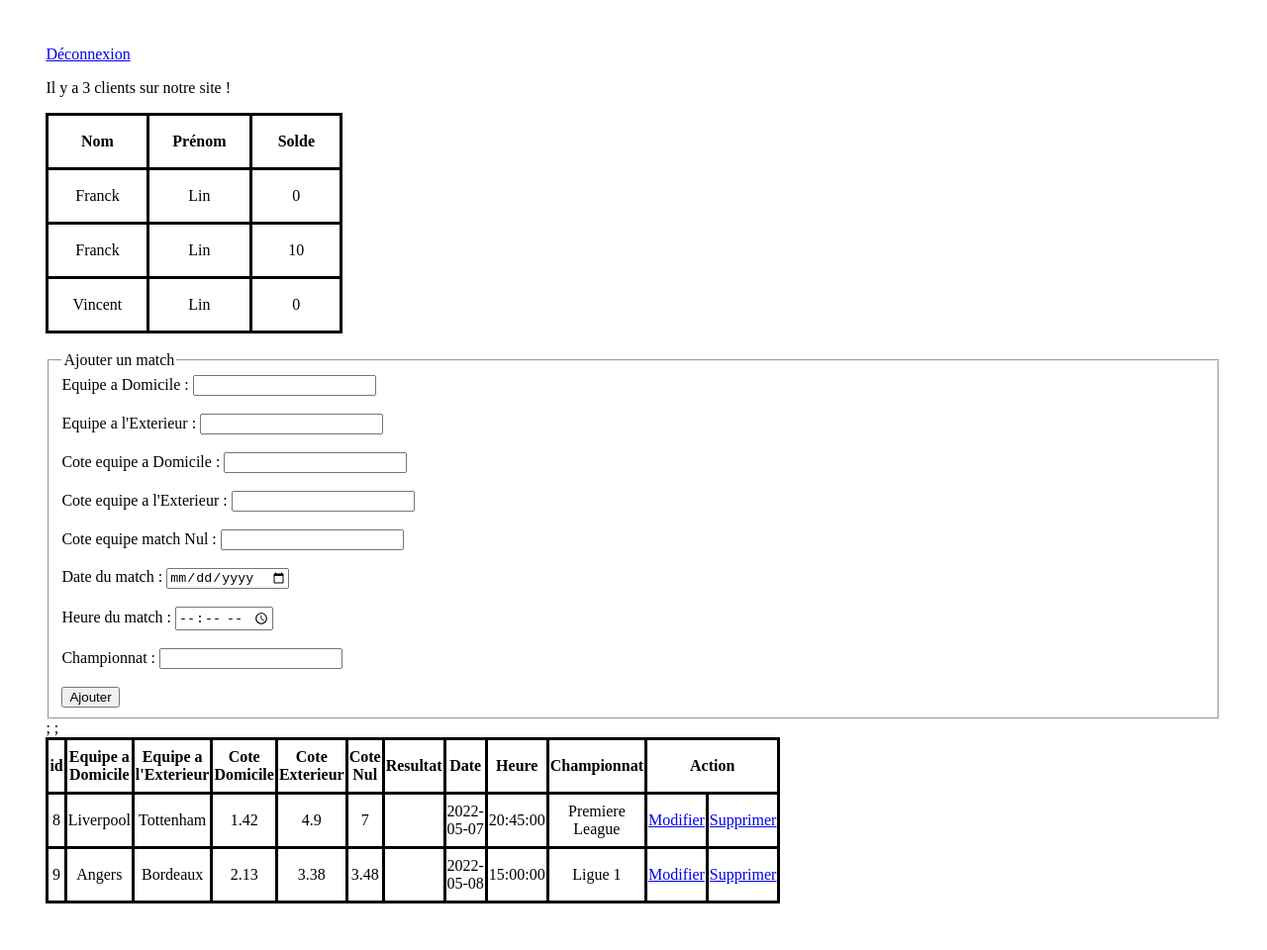
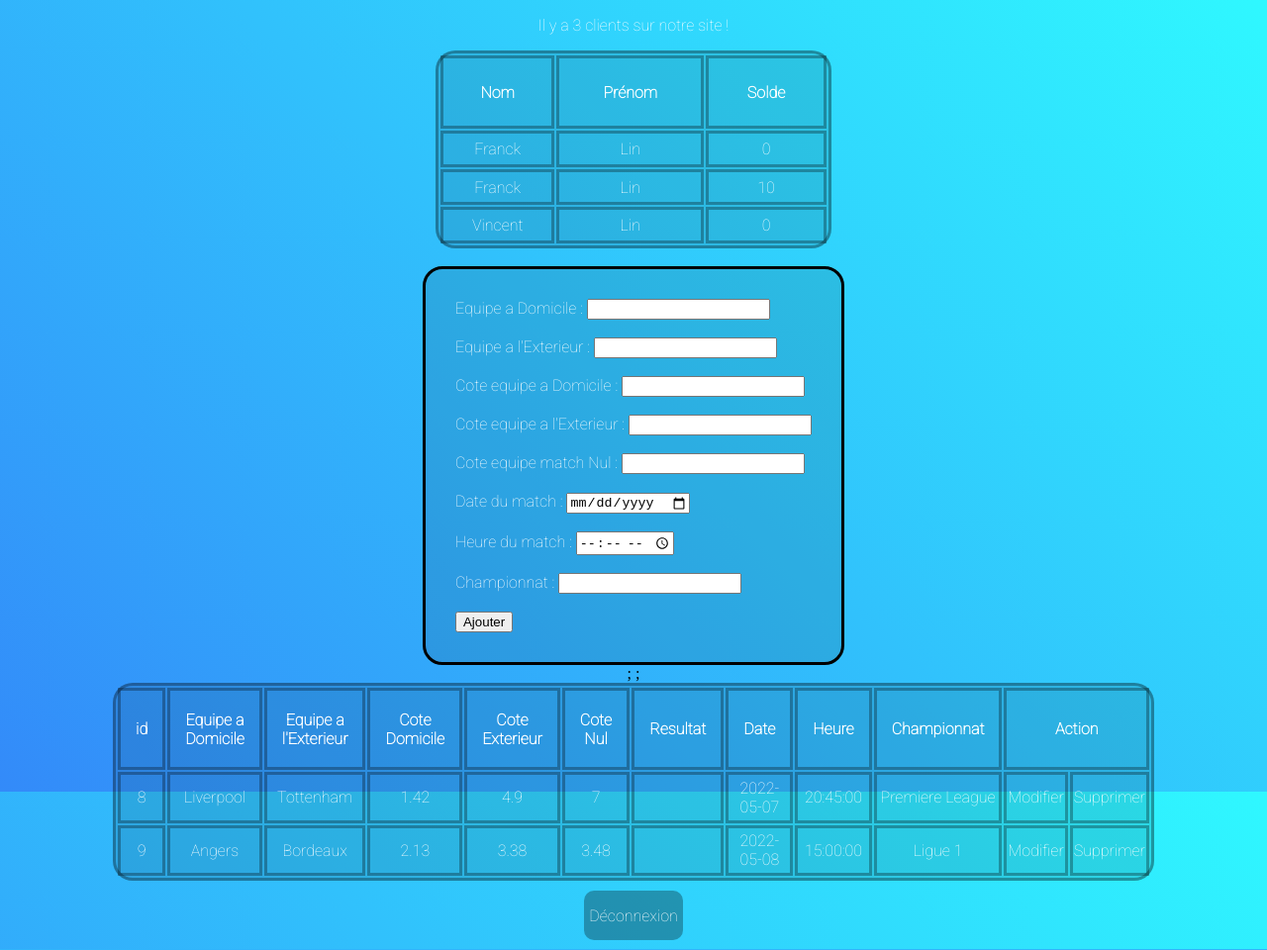
Before and after one commit to MathisBILLIARD/Projet-Ligue-1-PUBLIC, a PHP site: page /admin.php in a window 1280 px wide. Shown: the whole page at 99% size. Run offline with PHP 8.4, Linux system fonts and the light colour scheme; a user stored in the database is signed in; data comes from the database, SQL or seed files in the repository.

Commit message:
Add files via upload

```diff
--- a/admin.php
+++ b/admin.php
@@ -1,3 +1,5 @@
+
+
 <?php
 
 	session_start(); //Démarrer la session
@@ -9,15 +11,18 @@
         <head>
             <title>inscription</title>
             <meta charset="utf-8" />
-            <style>
-                body{padding:3%;}
-                table,td,th{border: solid; border-collapse:collapse;text-align:center;width: 300px;height: 50px;}
-            </style>
+            <link rel="stylesheet" href="admin.css">
+            <link rel="preconnect" href="https://fonts.googleapis.com">
+<link rel="preconnect" href="https://fonts.gstatic.com" crossorigin>
+<link href="https://fonts.googleapis.com/css2?family=Roboto:wght@100&display=swap" rel="stylesheet">
         </head>
+
 
         <body>
 
-            <a href="logout.php">Déconnexion</a>
+
+            <main>
+
 
             <?php
 
@@ -59,8 +64,8 @@
 
             <br/>
             <form name="ajout" action="ajout_match.php" method="post">
-                        <fieldset>
-                            <legend>Ajouter un match</legend>
+
+
 
                             <label for="equipeD">Equipe a Domicile : </label>
                             <input type="text" id="equipeD" name="equipeD"><br/><br/>
@@ -87,9 +92,9 @@
                             <input type="text" id="championnat" name="championnat"><br/><br/>
 
                             <input Type="submit" name="Ajouter" value="Ajouter">
-                        </fieldset>
+
                     </form>
-        </body>
+
             <?php
 
             $requete_match ="SELECT * FROM matchs";//La requere SQL
@@ -104,7 +109,7 @@
                 $nbreLignes_match= mysqli_num_rows($resultat_match); //Nombre de ligne du retour de la requete
 
                 echo "<table>";
-                    echo"<tr>";
+                        echo"<tr>";
                         echo"<th>id</th>";
                         echo"<th>Equipe a Domicile</th>";
                         echo"<th>Equipe a l'Exterieur</th>";
@@ -116,7 +121,7 @@
                         echo"<th>Heure</th>";
                         echo"<th>Championnat</th>";
                         echo"<th colspan=2>Action</th>";
-                    echo"</tr>";
+                        echo"</tr>";
 
                 if( $nbreLignes >0){
 					while($rows = mysqli_fetch_assoc($resultat_match)){
@@ -144,3 +149,12 @@ else{ //SINON : si l'utilisateur n'es pas authentifié => redirection vers la pa
 	header("Location:connexion_form.php");
 }
 ?>
+    <div class="dec">
+        <a class="deco" href="logout.php">Déconnexion</a>
+    </div>
+
+            </main>
+
+
+
+</body>
```
